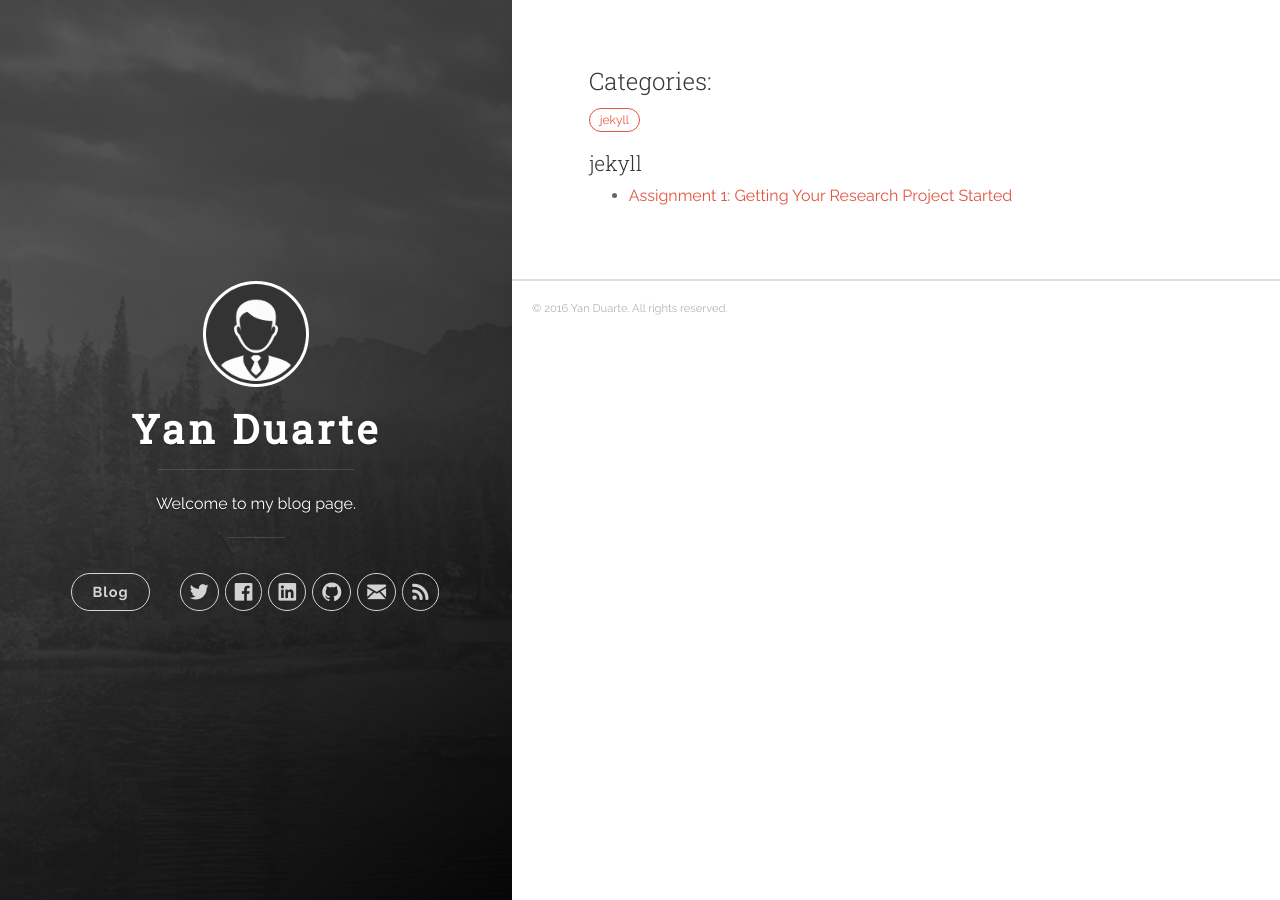
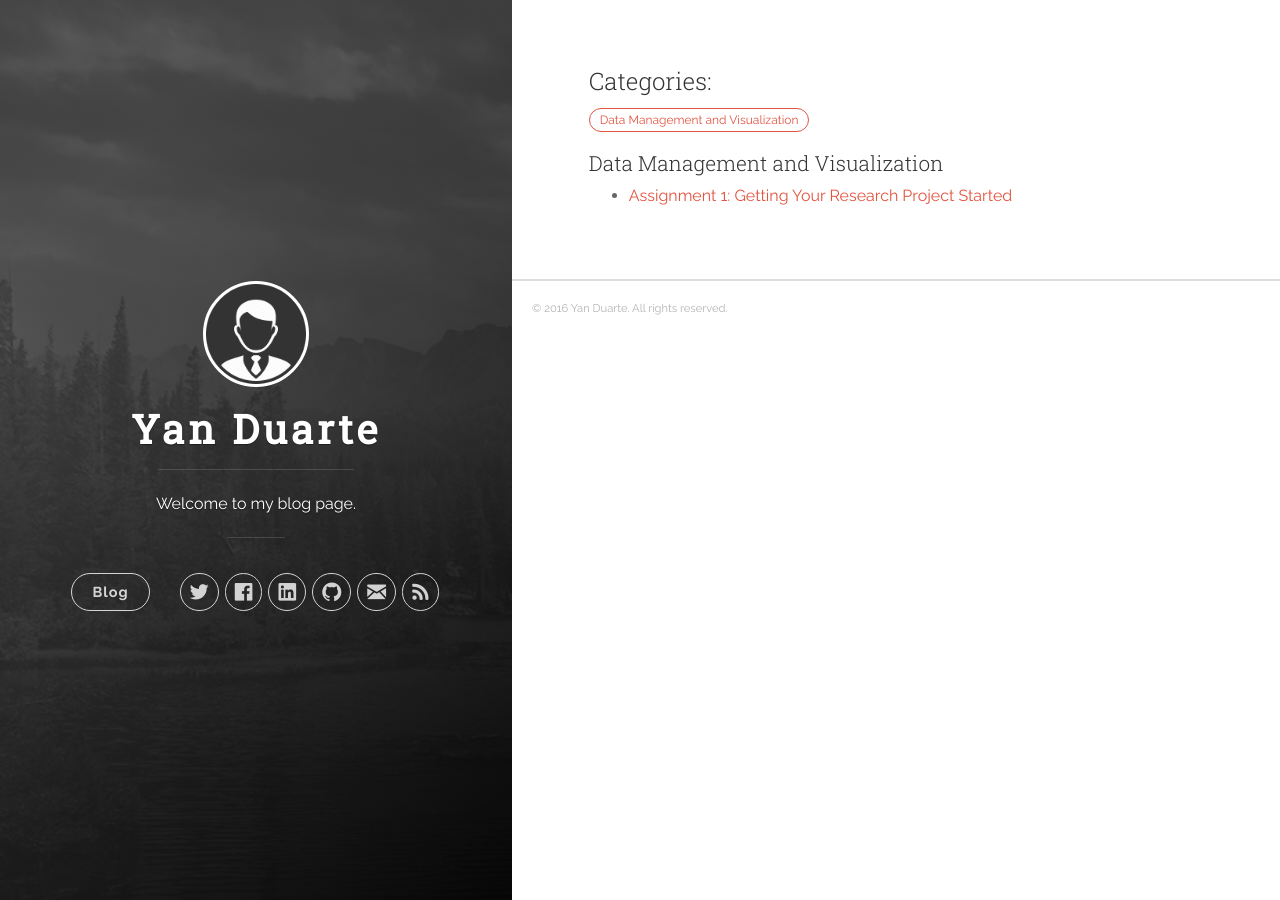
Before and after one commit to yan-duarte/yan-duarte.github.io, a Jekyll site: the page built from categories.md, in a window 1280 px wide. Built offline with Jekyll 4.4.1, drawn with Linux system fonts in a browser that asks for light colours; nearby versions of some CDN libraries.

Commit message:
Updated 2016-01-08-welcome-to-jekyll.markdown

```diff
--- a/_posts/2016-01-08-welcome-to-jekyll.markdown
+++ b/_posts/2016-01-08-welcome-to-jekyll.markdown
@@ -2,9 +2,9 @@
 title: 'Assignment 1: Getting Your Research Project Started'
 date: '2016-07-01 22:05:00 -0300'
 categories:
-  - jekyll
+  - Data Management and Visualization
 tags:
-  - jekyll
+  - week1
 published: true
 ---
 ## STEP 1: Choose a data set that you would like to work with.
@@ -26,9 +26,9 @@ The codebook was created based on Gapminder codebook. It contains all the variab
 
 ## STEP 4: Identify a second topic that you would like to explore in terms of its association with your original topic.
 When I looked again in Gapminder, there were three topics that I thought that could have some link with the incidence of new breast cancer cases:
-1. [Sugar per person (g per day)][link_gmsugar];
-2. [Food supply (kilocalories / person & day)][link_gmfood];
-3. [Cholesterol (fat) in blood, woomen, (mmol/L)][link_gmcholesterol].
+  1. [Sugar per person (g per day)][link_gmsugar];
+  2. [Food supply (kilocalories / person & day)][link_gmfood];
+  3. [Cholesterol (fat) in blood, woomen, (mmol/L)][link_gmcholesterol].
 
 The arrangement of each data set was informed in a relation with country and year. For data set 1 (Sugar per person) the year range is between 1961 and 2004. The second data set (Food supply) is between 1961 and 2007, and the last one (Cholesterol) is between 1980 and 2008.
 Therefore, I realized that it would be interesting to make the years values average of each country from the start of data set until 2002, as the breast cancer new cases data set is of 2002.
```
